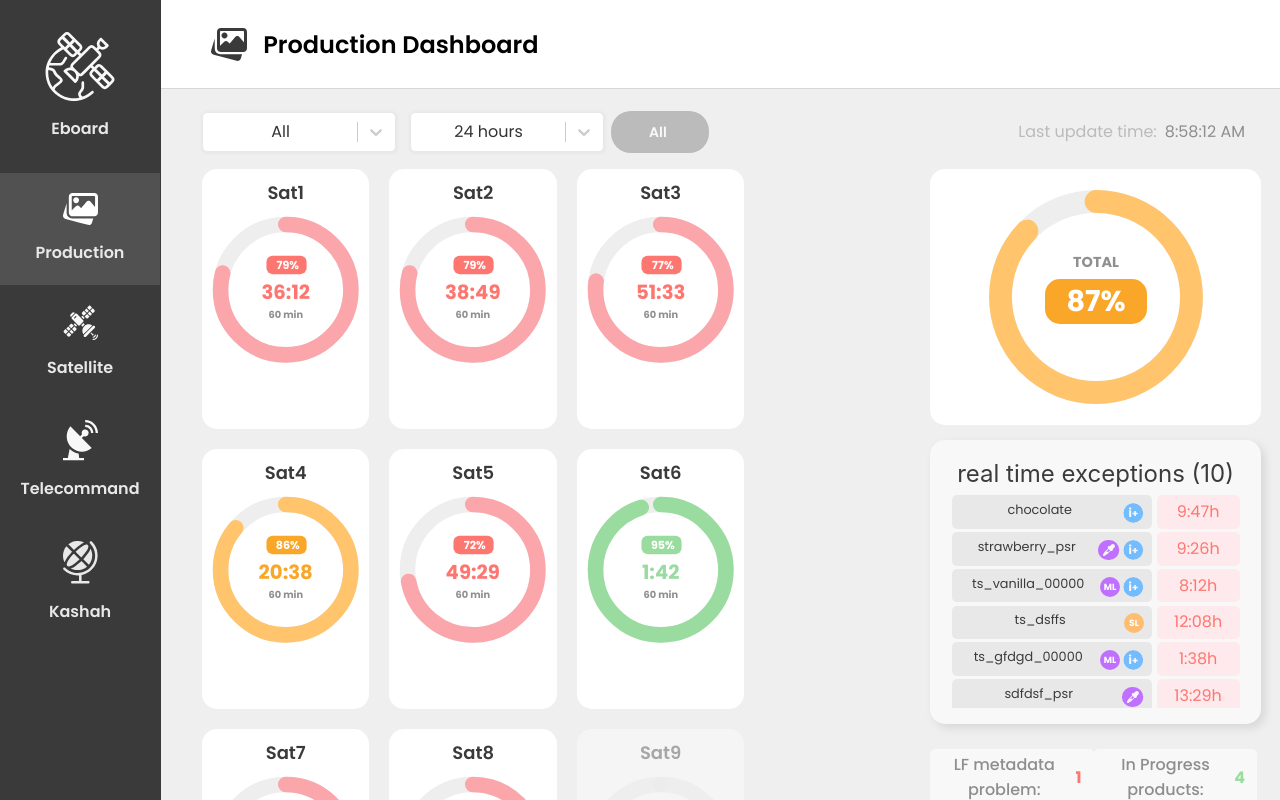
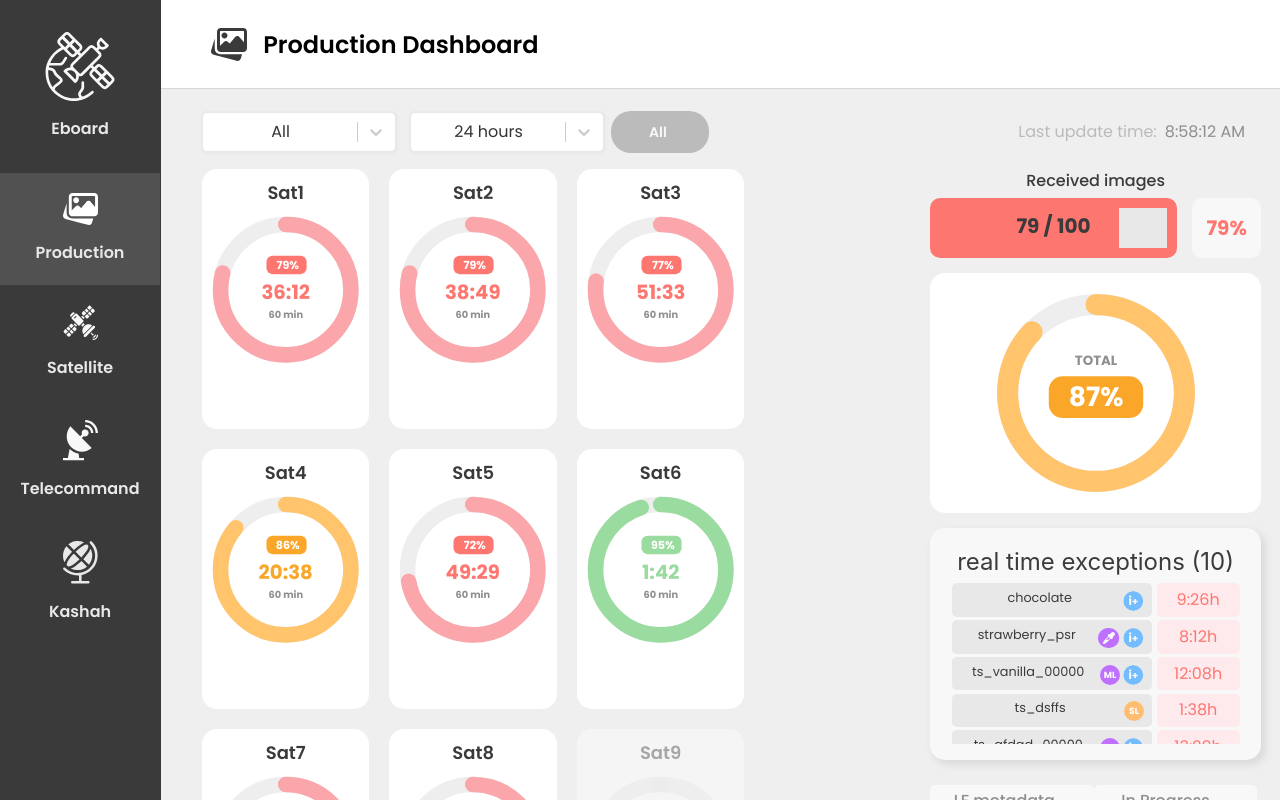
Before and after one commit to DaniRubin/Eboard, a React (Vite) app: page / in a window 1280 px wide. Shown: the top 800 px of the page. Built offline with nearby package versions, Linux system fonts and the light colour scheme.

Commit message:
Added progress bar for reception

```diff
--- a/src/Mock.ts
+++ b/src/Mock.ts
@@ -80,6 +80,10 @@ export const MockMainPageResponse = {
             type: 'type3'
         },
         'TOTAL': {satelliteName: 'TOTAL', value: getRandomNumber(30) + 70, time: "-", limit: "-", type: "type1"},
+    },
+    Reception: {
+        planned: 100,
+        received: getRandomNumber(50) + 50,
     },
     LateProducts: [
         {downloadId: 'chocolate', time: getRandomNumber(1000), urgent: true},
--- a/src/components/Graphs/CircleGraph/TotalCircleGraph.css
+++ b/src/components/Graphs/CircleGraph/TotalCircleGraph.css
@@ -6,7 +6,7 @@
   .single-chart-total {
     display: flex;
     width: 100%;
-    height: 32vh;
+    height: 30vh;
     /*padding: 20px;*/
     flex-direction: column;
     justify-content: flex-end;
--- /dev/null
+++ b/src/components/Graphs/ProgressBar/ProgressBar.tsx
@@ -0,0 +1,99 @@
+import {useState, useEffect} from 'react';
+import styled from "styled-components";
+
+type Props = {
+    value: number,
+    maxValue: number,
+    headerText: string
+}
+
+const ProgressBar = ({value, maxValue, headerText}: Props) => {
+    const [width, setWidth] = useState(0);
+    const [color, setColor] = useState('#9ADBA0');
+
+    useEffect(() => {
+        const progressBarWidth = Math.floor((value / maxValue) * 100);
+        setWidth(progressBarWidth);
+        if (progressBarWidth >= 90) setColor('#9ADBA0')
+        else if (progressBarWidth >= 80) setColor('#FFC46C')
+        else setColor('#FE7670')
+    }, [value, maxValue]);
+
+    return (
+        <>
+            <ProgressWrapperHeader>{headerText}</ProgressWrapperHeader>
+            <ProgressWrapper>
+                <ProgressBarStyle color={color}>
+                    <ProgressBarFill color={color} style={{width: `${width}%`}}/>
+                    <ProgressBarText>{value} / {maxValue}</ProgressBarText>
+                </ProgressBarStyle>
+
+                <ProgressPercentage>
+                    <PercentageText color={color}>{width}%</PercentageText>
+                </ProgressPercentage>
+            </ProgressWrapper>
+        </>
+    );
+
+};
+
+export default ProgressBar;
+
+const ProgressWrapperHeader = styled.div`
+  color: #3A3A3A;
+  text-align: center;
+  font-family: Poppins;
+  font-size: 16px;
+  font-weight: 500;
+  margin-bottom: -10px;
+`
+const ProgressWrapper = styled.div`
+  display: flex;
+  gap: 15px;
+`
+const ProgressBarStyle = styled.div<{ color: string }>((props) => {
+    return `
+      width: 100%;
+      height: 40px;
+      background-color: #E8E8E8;
+      border: 10px solid ${props.color};
+      border-radius: 10px;
+`
+})
+
+const ProgressBarFill = styled.div<{ color: string }>((props) => {
+    return `
+      height: 100%;
+      background-color: ${props.color};
+      transition: width 0.3s;
+`
+})
+const ProgressBarText = styled.div`
+  position: relative; /* Use relative positioning */
+  text-align: center; /* Center the text horizontally */
+  color: var(--white, #3A3A3A);
+  font-family: Poppins;
+  font-size: 20px;
+  font-style: normal;
+  font-weight: 700;
+  line-height: normal;
+  margin-top: -37px;
+`
+const ProgressPercentage = styled.div`
+  display: flex;
+  justify-content: center;
+  align-items: center;
+  border-radius: 10px;
+  padding: 10px;
+  background-color: #F8F8F8;
+  width: 72px;
+`
+const PercentageText = styled.div<{ color: string }>((props) => {
+    return `
+  text-align: center; /* Center the text horizontally */
+  color: ${props.color};
+  font-family: Poppins;
+  font-size: 20px;
+  font-weight: 700;
+`
+})
--- a/src/components/Tables/RealTimeExceptions.css
+++ b/src/components/Tables/RealTimeExceptions.css
@@ -3,6 +3,7 @@
     flex-flow: column;
     /*background-color: #ffffff;*/
     padding: 1rem;
+    height: 25vh;
     width: 95%;
     border-radius: 15px;
     background: #F8F8F8;
--- a/src/pages/Production.tsx
+++ b/src/pages/Production.tsx
@@ -13,6 +13,7 @@ import {useNavigate} from "react-router";
 import {MockMainPageResponse} from '../Mock'
 import {MOCKED} from "../App";
 import ActiveButton from "../components/ActiveButton";
+import ProgressBar from "../components/Graphs/ProgressBar/ProgressBar";
 
 const optionsSatFamily = [
     {value: 'All', label: 'All'},
@@ -79,6 +80,9 @@ const Production = () => {
 
                         </SatelliteContainer>
                         <OverviewContainer>
+                            <ProgressBar value={response.Reception.received} maxValue={response.Reception.planned}
+                                         headerText={'Received images'}/>
+
                             <TotalCircleGraph value={response.SatInfo['TOTAL']["value"]}/>
                             <RealTimeExceptions downloads={response.LateProducts}/>
                             <SectionContainer>
```
